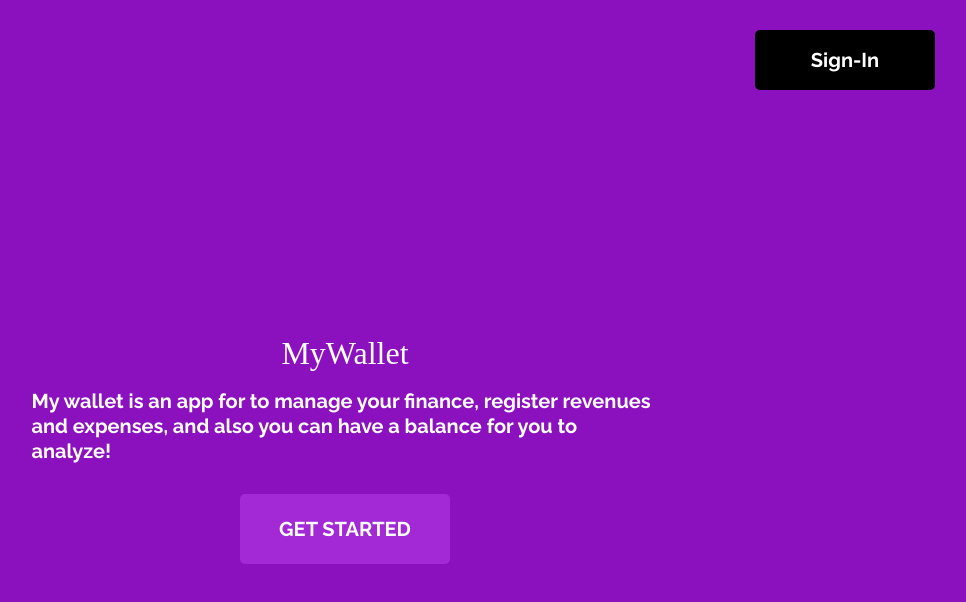
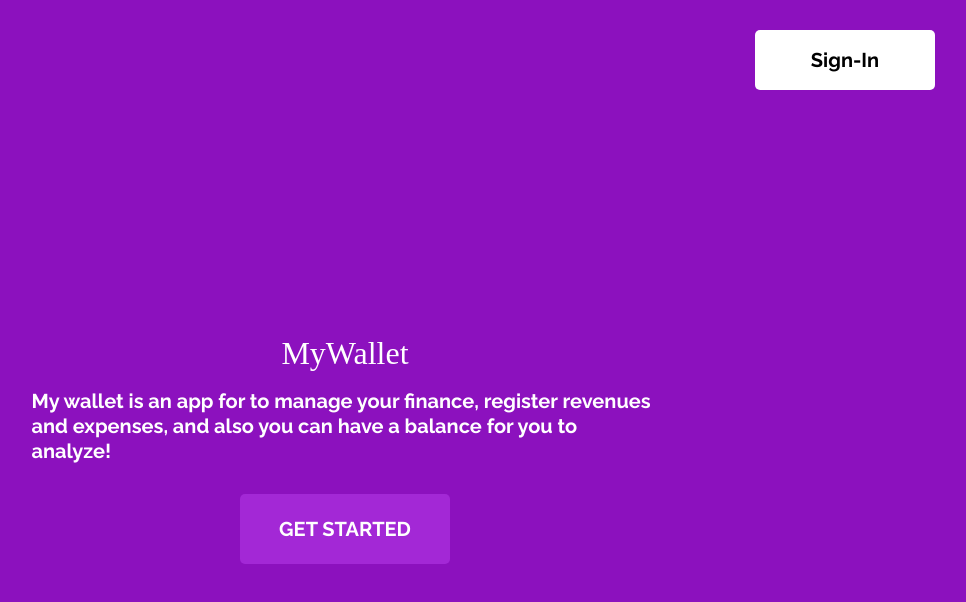
Before and after one commit to WesleyDiasSilva/projeto14-mywallet-front, a React (Create React App) app: page / in a window 1280 px wide. Shown: the top 602 px of the page, without its empty margins (295-1261 px from the left). Built offline with nearby package versions, Linux system fonts and the light colour scheme; a web font is replaced by a local one.

Commit message:
feat: changed sign-in button color in homepage

```diff
--- a/public/index.html
+++ b/public/index.html
@@ -2,12 +2,12 @@
 <html lang="en">
   <head>
     <meta charset="utf-8" />
-    <link rel="icon" href="%PUBLIC_URL%/favicon.ico" />
+    <link rel="icon" href="../src//assets//img/_.png" />
     <meta name="viewport" content="width=device-width, initial-scale=1" />
     <meta name="theme-color" content="#000000" />
     <meta
       name="description"
-      content="Web site created using create-react-app"
+      content="Web site created using react for manage to wallet!"
     />
     <link rel="apple-touch-icon" href="%PUBLIC_URL%/logo192.png" />
     <link
--- a/src/pages/HomePage.js
+++ b/src/pages/HomePage.js
@@ -55,15 +55,16 @@ const SignInButton = styled.button`
   height: 60px;
   border: none;
   border-radius: 5px;
-  background-color: #000;
-  color: #fff;
+  background-color: #fff;
+  color: #000;
   font-size: 20px;
   font-family: Raleway;
   font-weight: bold;
   cursor: pointer;
   &:hover {
     background-color: #b235e6;
-    transition: 0.5s;
+    transition: 0.3s;
+    color: #fff;
   }
 `;
 
```
Also changed, not shown: src/assets/img/_.png (added).
